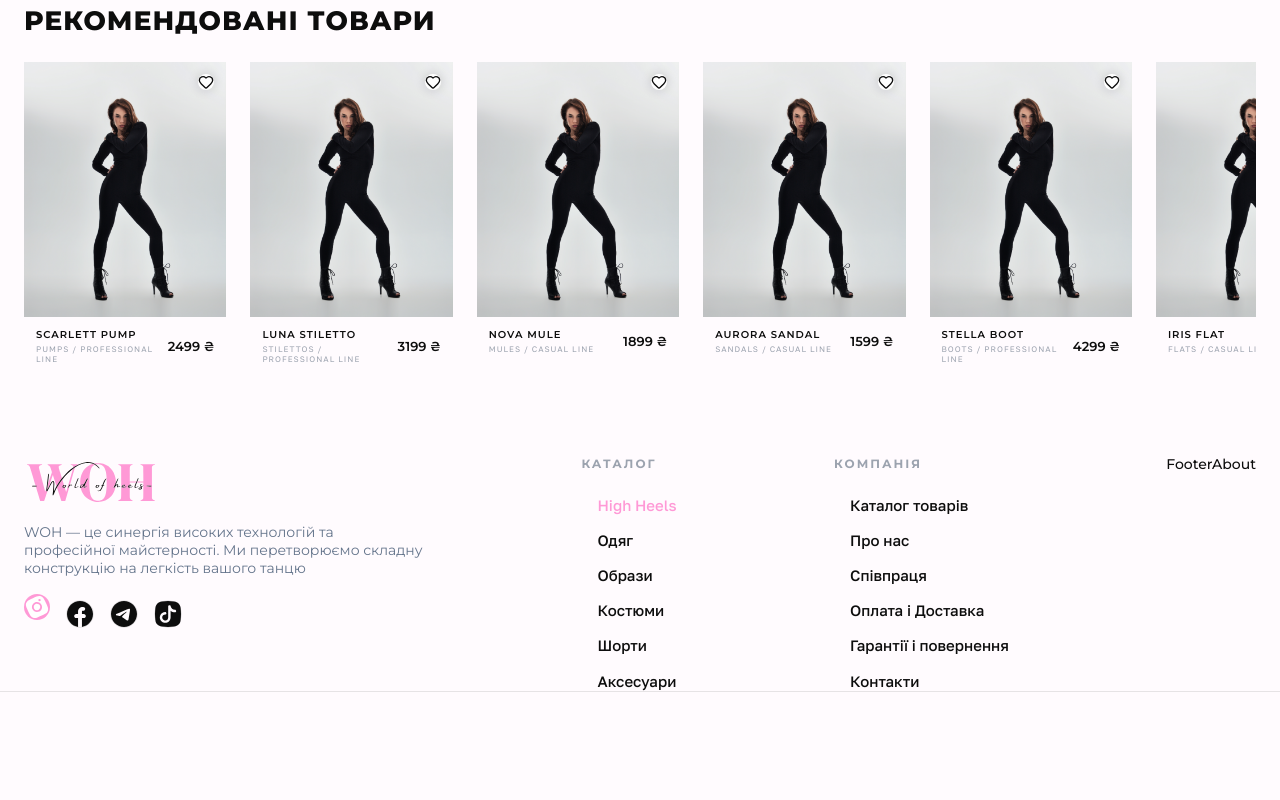
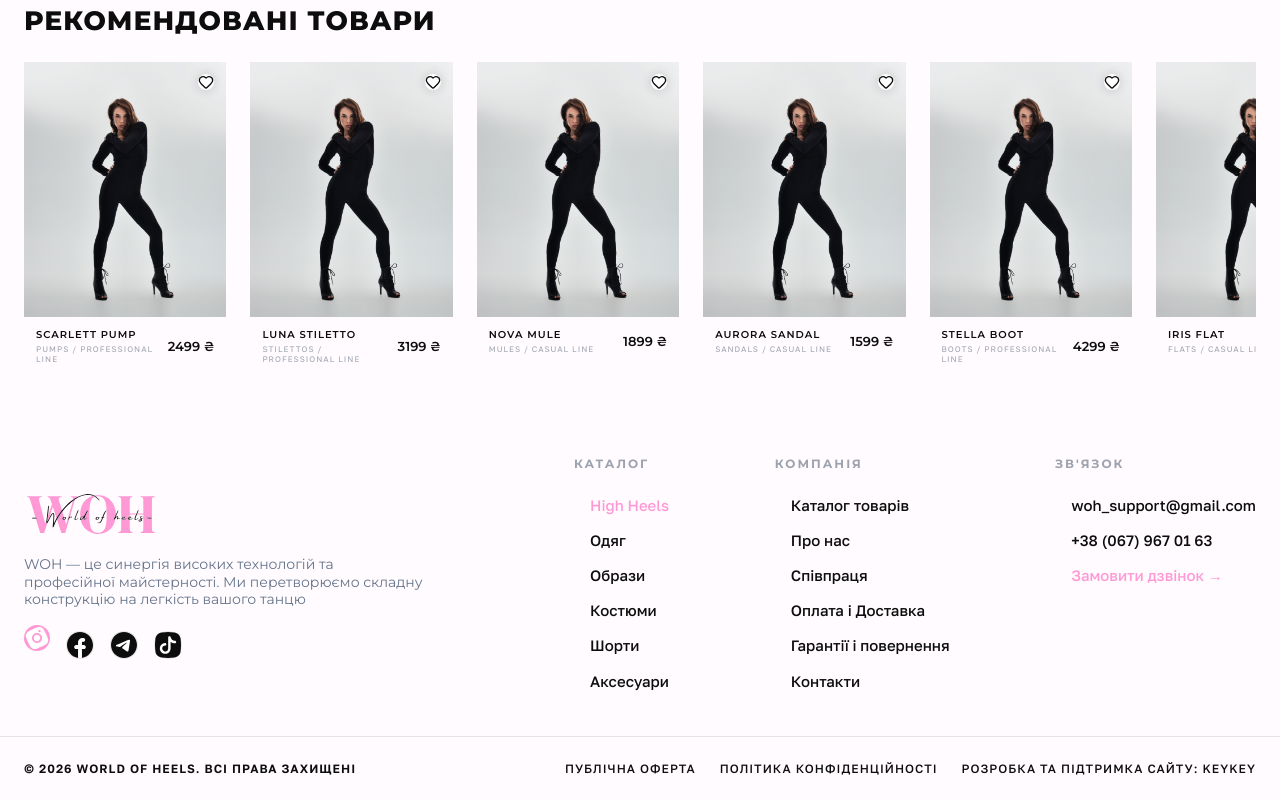
Before and after one commit to s1ilentt/catalog-page, a Next.js app in the folder client/: page /catalog in a window 1280 px wide. Shown: the part 1221-2021 px from the top of the page. Before the commit the page ends 1913 px from the top, so only its background shows below. Built offline with nearby package versions, Linux system fonts and the light colour scheme.

Commit message:
feat(footer): implement footer under

```diff
--- a/client/src/widgets/footer/ui/Footer.tsx
+++ b/client/src/widgets/footer/ui/Footer.tsx
@@ -1,9 +1,11 @@
 import { FooterMain } from './FooterMain';
+import { FooterMeta } from './FooterMeta';
 
 export function Footer() {
 	return (
 		<footer>
 			<FooterMain />
+			<FooterMeta />
 		</footer>
 	);
 }
--- a/client/src/widgets/footer/ui/FooterAbout.module.scss
+++ b/client/src/widgets/footer/ui/FooterAbout.module.scss
@@ -0,0 +1,41 @@
+@use '@app/styles/abstracts/media' as *;
+
+.column-title {
+	margin-bottom: 24px;
+	color: var(--color-gray);
+	font-size: 0.75rem;
+	font-weight: 700;
+	letter-spacing: 2px;
+	text-transform: uppercase;
+
+	@include mobile {
+		margin-bottom: 16px;
+		text-align: center;
+	}
+}
+
+.column-list {
+	padding-left: 16px;
+	display: flex;
+	flex-direction: column;
+	row-gap: 16px;
+
+	font-family: var(--font-golos-text);
+	font-size: 0.9375rem;
+
+	@include mobile {
+		align-items: center;
+		padding-left: 0;
+		row-gap: 12px;
+	}
+
+	a {
+		@include hover {
+			color: rgb(105, 105, 105);
+		}
+	}
+
+	._active {
+		color: var(--color-pink);
+	}
+}
--- a/client/src/widgets/footer/ui/FooterAbout.tsx
+++ b/client/src/widgets/footer/ui/FooterAbout.tsx
@@ -1,5 +1,38 @@
-import styls from './FooterAbout.module.scss';
+import Link from 'next/link';
+import styles from './FooterAbout.module.scss';
+import { ROUTES } from '@/shared/config';
+import clsx from 'clsx';
 
 export function FooterAbout() {
-	return <div>FooterAbout</div>;
+	return (
+		<div>
+			<h3 className={styles['column-title']}>Зв'язок</h3>
+			<ul className={styles['column-list']}>
+				<li className={styles['list-item']}>
+					<a
+						href='mailto:woh_support@gmail.com'
+						aria-label='Написати на email'
+					>
+						woh_support@gmail.com
+					</a>
+				</li>
+				<li className={styles['list-item']}>
+					<a
+						href='tel:+380679670163'
+						aria-label='Зателефонувати'
+					>
+						+38 (067) 967 01 63
+					</a>
+				</li>
+				<li className={clsx(styles['_active'], styles['list-item'])}>
+					<Link
+						href={ROUTES.HOME}
+						aria-label='Замовити дзвінок'
+					>
+						Замовити дзвінок →
+					</Link>
+				</li>
+			</ul>
+		</div>
+	);
 }
--- a/client/src/widgets/footer/ui/FooterColumn.module.scss
+++ b/client/src/widgets/footer/ui/FooterColumn.module.scss
@@ -7,6 +7,11 @@
 	font-weight: 700;
 	letter-spacing: 2px;
 	text-transform: uppercase;
+
+	@include mobile {
+		margin-bottom: 16px;
+		text-align: center;
+	}
 }
 
 .column-list {
@@ -18,6 +23,12 @@
 	font-family: var(--font-golos-text);
 	font-size: 0.9375rem;
 
+	@include mobile {
+		align-items: center;
+		padding-left: 0;
+		row-gap: 12px;
+	}
+
 	a {
 		@include hover {
 			color: rgb(105, 105, 105);
--- a/client/src/widgets/footer/ui/FooterMain.module.scss
+++ b/client/src/widgets/footer/ui/FooterMain.module.scss
@@ -1,6 +1,35 @@
-.footer-content {
-	display: flex;
-	justify-content: space-between;
-	column-gap: 40px;
+@use '@app/styles/abstracts/media' as *;
+
+.footer-content-wrapper {
 	border-bottom: var(--border);
+
+	.footer-content {
+		padding-bottom: 45px;
+		display: flex;
+		column-gap: 150px;
+
+		@include tablet {
+			padding-bottom: 24px;
+			flex-direction: column;
+			row-gap: 32px;
+		}
+		@include mobile {
+			row-gap: 24px;
+		}
+
+		.columns-wrapper {
+			flex: 1 1 auto;
+			display: flex;
+			justify-content: space-between;
+			column-gap: 30px;
+
+			@include tablet {
+				column-gap: 20px;
+			}
+			@include mobile {
+				flex-direction: column;
+				row-gap: 24px;
+			}
+		}
+	}
 }
--- a/client/src/widgets/footer/ui/FooterMain.tsx
+++ b/client/src/widgets/footer/ui/FooterMain.tsx
@@ -7,8 +7,10 @@ import { FooterSocial } from './FooterSocial';
 
 export function FooterMain() {
 	return (
+		<div className={styles['footer-content-wrapper']}>
 			<div className={clsx(styles['footer-content'], 'container')}>
 				<FooterSocial />
+				<div className={styles['columns-wrapper']}>
 					{FOOTER_COLUMNS.map(column => (
 						<FooterColumn
 							key={column.title}
@@ -17,5 +19,7 @@ export function FooterMain() {
 					))}
 					<FooterAbout />
 				</div>
+			</div>
+		</div>
 	);
 }
--- /dev/null
+++ b/client/src/widgets/footer/ui/FooterMeta.module.scss
@@ -0,0 +1,50 @@
+@use '@app/styles/abstracts/media' as *;
+
+.wrapper {
+	padding-block: 24px;
+	display: flex;
+	align-items: center;
+	justify-content: space-between;
+
+	@include tablet {
+		flex-direction: column;
+		row-gap: 24px;
+	}
+
+	.copyright {
+		font-family: var(--font-golos-text);
+		font-size: 0.75rem;
+		font-weight: 600;
+		letter-spacing: 1px;
+		text-transform: uppercase;
+
+		@include hover {
+			color: rgb(98, 98, 98);
+		}
+		@include mobile {
+			color: rgb(100, 116, 139);
+		}
+	}
+
+	.legal {
+		display: flex;
+		column-gap: 24px;
+		font-family: var(--font-golos-text);
+		font-size: 0.75rem;
+		font-weight: 500;
+		letter-spacing: 1px;
+		text-transform: uppercase;
+
+		@include tablet {
+			flex-direction: column;
+			align-items: center;
+			row-gap: 24px;
+		}
+
+		a {
+			@include hover {
+				color: rgb(98, 98, 98);
+			}
+		}
+	}
+}
--- /dev/null
+++ b/client/src/widgets/footer/ui/FooterMeta.tsx
@@ -0,0 +1,32 @@
+import { ROUTES } from '@/shared/config';
+import styles from './FooterMeta.module.scss';
+import clsx from 'clsx';
+
+export function FooterMeta() {
+	return (
+		<div className={clsx('container', styles.wrapper)}>
+			<a
+				className={styles.copyright}
+				href={ROUTES.HOME}
+				aria-label='ВСІ ПРАВА ЗАХИЩЕНІ'
+			>
+				© 2026 World of heels. ВСІ ПРАВА ЗАХИЩЕНІ
+			</a>
+			<div className={styles.legal}>
+				<a
+					href={ROUTES.HOME}
+					aria-label='Публічна оферта'
+				>
+					Публічна оферта
+				</a>
+				<a
+					href={ROUTES.HOME}
+					aria-label='Політика конфіденційності'
+				>
+					Політика конфіденційності
+				</a>
+				<span>Розробка та підтримка сайту: KeyKey</span>
+			</div>
+		</div>
+	);
+}
--- a/client/src/widgets/footer/ui/FooterSocial.module.scss
+++ b/client/src/widgets/footer/ui/FooterSocial.module.scss
@@ -1,11 +1,23 @@
+@use '@app/styles/abstracts/media' as *;
+
 .wrapper {
+	align-self: center;
 	display: flex;
 	flex-direction: column;
 	row-gap: 16px;
+
+	@include tablet {
+		align-items: center;
+	}
 
 	.text {
 		max-width: 400px;
 		color: rgba(100, 116, 139);
 		font-weight: 400;
+
+		@include tablet {
+			max-width: 440px;
+			text-align: center;
+		}
 	}
 }
--- a/client/src/widgets/footer/ui/SocialLinks.module.scss
+++ b/client/src/widgets/footer/ui/SocialLinks.module.scss
@@ -1,4 +1,5 @@
 @use '@app/styles/abstracts/mixins' as *;
+@use '@app/styles/abstracts/media' as *;
 
 .wrapper {
 	display: flex;
@@ -9,6 +10,7 @@
 		display: inline-block;
 		border-radius: 100%;
 		border: var(--border);
+		background-color: rgb(255, 255, 255);
 
 		@include square(50);
 		@include flex-center;
@@ -18,5 +20,9 @@
 		margin-bottom: 8px;
 		background-color: var(--color-pink);
 		border: none;
+
+		@include tablet {
+			margin-bottom: 0px;
+		}
 	}
 }
```
Also changed, not shown: client/src/widgets/product-list/ui/ProductList.tsx (+8 -1 lines), 1 other file (tests, documents, lock files or other folders). Lines whose indentation alone changed are shown as unchanged.
